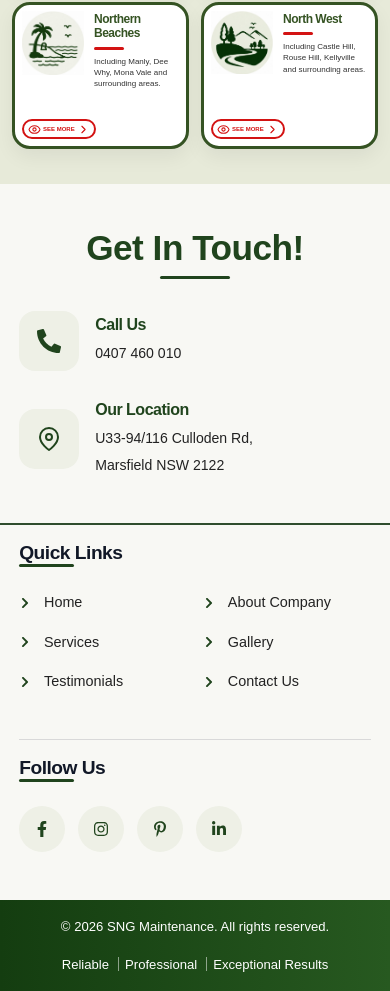
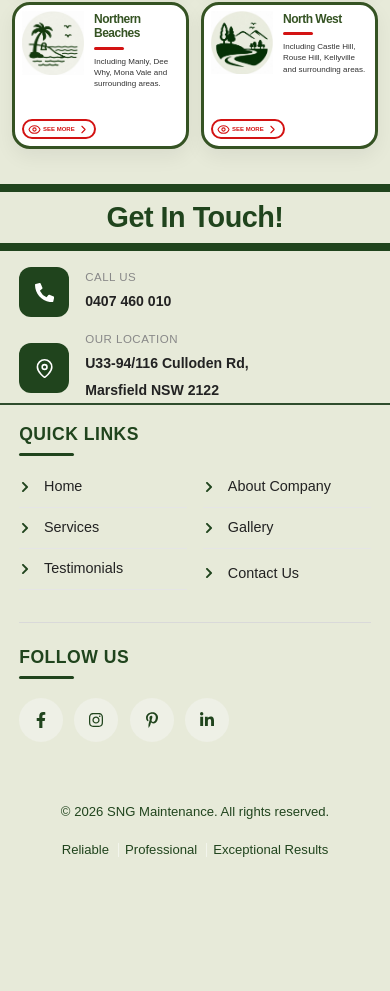
Before and after one commit to brandsbarrel/DNS, a React (Vite) app: page / in a window 390 px wide. Shown: the part 5376-6367 px from the top of the page. After the commit the page ends 6253 px from the top, so only its background shows below. Built offline with nearby package versions, Linux system fonts and the light colour scheme.

Commit message:
Change in footer

```diff
--- a/src/Components/Footer/Footer.css
+++ b/src/Components/Footer/Footer.css
@@ -1,7 +1,7 @@
-.home_footer{
-    width:100%;
-    background:#f8f8f4;
-    overflow:hidden;
+.home_footer {
+    width: 100%;
+    background: #e7ead9;
+    overflow: hidden;
 }
 
 /* =========================
@@ -10,84 +10,81 @@ TOP SECTION
 
 .home_footerTop {
     width: 100%;
-    padding: 1.8rem 5%;
+    padding: 1.5rem 0;
     text-align: center;
     border-bottom: 2px solid #2f4d2d;
+}
+
+.home_footerTopLine {
+    width: 100%;
+    height: 8px;
+    background: #20441d;
+    display: block;
 }
 
 .home_footerTop h2 {
     font-size: clamp(1.8rem, 4vw, 3.5rem);
     font-weight: 700;
     color: #20441d;
-    margin-bottom: 0.5rem;
     line-height: 1.1;
-}
-
-.home_footerLine{
-    width:70px;
-    height:3px;
-    background:#20441d;
-    margin:auto;
-    border-radius:20px;
-}
-
-.home_footerTop p{
-    font-size:clamp(0.95rem,1.1vw,1.1rem);
-    color:#222;
-    margin-top:1rem;
+    margin: 0.6rem 0;
 }
 
 /* CONTACT */
 
 .home_contactWrap {
-    margin-top: 1.5rem;
+    margin-top: 1.2rem;
+    padding: 0 5%;
     display: grid;
     grid-template-columns: 1fr auto 1fr;
     align-items: center;
     gap: 1.5rem;
 }
 
-.home_contactDivider{
-    width:1px;
-    height:120px;
-    background:#d9d9d9;
+.home_contactDivider {
+    width: 1px;
+    height: 80px;
+    background: #d9d9d9;
 }
 
-.home_contactCard{
-    display:flex;
-    align-items:center;
-    gap:1rem;
-    text-align:left;
+.home_contactCard {
+    display: flex;
+    align-items: center;
+    gap: 1rem;
+    text-align: left;
+    justify-content: center;
 }
 
-.home_contactIcon{
-    width:75px;
-    height:75px;
-    border-radius:18px;
-    background:#eef0e6;
-
-    display:flex;
-    justify-content:center;
-    align-items:center;
-
-    flex-shrink:0;
+.home_contactIcon {
+    width: 60px;
+    height: 60px;
+    border-radius: 14px;
+    background: #20441d;
+    display: flex;
+    justify-content: center;
+    align-items: center;
+    flex-shrink: 0;
 }
 
-.home_contactIcon svg{
-    font-size:2rem;
-    color:#20441d;
+.home_contactIcon svg {
+    font-size: 1.5rem;
+    color: #fff;
 }
 
-.home_contactInfo h3{
-    font-size:clamp(1.1rem,1.5vw,1.5rem);
-    color:#20441d;
-    margin-bottom:0.4rem;
+.home_contactInfo h3 {
+    font-size: clamp(0.75rem, 1vw, 0.9rem);
+    color: #888;
+    font-weight: 500;
+    margin-bottom: 0.2rem;
+    text-transform: uppercase;
+    letter-spacing: 0.5px;
 }
 
-.home_contactInfo span{
-    font-size:clamp(0.9rem,1vw,1.05rem);
-    line-height:1.6;
-    color:#222;
+.home_contactInfo span {
+    font-size: clamp(0.9rem, 1vw, 1rem);
+    line-height: 1.5;
+    color: #222;
+    font-weight: 600;
 }
 
 /* =========================
@@ -102,178 +99,163 @@ MIDDLE SECTION
     gap: 3rem;
 }
 
+.home_smallLine {
+    width: 55px;
+    height: 3px;
+    background: #20441d;
+    border-radius: 20px;
+    margin-bottom: 1.2rem;
+}
 
-.home_smallLine{
-    width:55px;
-    height:3px;
-    background:#20441d;
-    border-radius:20px;
-    margin-bottom:1.5rem;
+.home_footerBox h3 {
+    font-size: 1.1rem;
+    font-weight: 700;
+    color: #20441d;
+    margin-bottom: 0.5rem;
+    text-transform: uppercase;
+    letter-spacing: 0.5px;
 }
 
 /* LINKS */
 
-.home_linksBox ul{
-    list-style:none;
-    padding:0;
-    margin:0;
+.home_linksBox ul {
+    list-style: none;
+    padding: 0;
+    margin: 0;
 }
 
-.home_linksBox ul li{
-    display:flex;
-    align-items:center;
-    gap:0.8rem;
-    margin-bottom:1rem;
+.home_linksBox ul li {
+    display: flex;
+    align-items: center;
+    gap: 0.8rem;
+    margin-bottom: 0.7rem;
+    border-bottom: 1px solid #e5e5e5;
+    padding-bottom: 0.7rem;
 }
 
-.home_linksBox ul li svg{
-    color:#20441d;
-    font-size:0.75rem;
+.home_linksBox ul li:last-child {
+    border-bottom: none;
+    margin-bottom: 0;
 }
 
-.home_linksBox ul li a{
-    text-decoration:none;
-    color:#222;
-    font-size:clamp(0.95rem,1vw,1.05rem);
-    transition:.3s;
+.home_linksBox ul li svg {
+    color: #20441d;
+    font-size: 0.75rem;
 }
 
-.home_linksBox ul li a:hover{
-    color:#20441d;
+.home_linksBox ul li a {
+    text-decoration: none;
+    color: #222;
+    font-size: clamp(0.9rem, 1vw, 1rem);
+    transition: .3s;
+}
+
+.home_linksBox ul li a:hover {
+    color: #20441d;
 }
 
 /* SOCIAL */
 
-.home_socialIcons{
-    display:flex;
-    align-items:center;
-    gap:0.9rem;
-    margin-top:1rem;
-    flex-wrap:wrap;
+.home_socialIcons {
+    display: flex;
+    align-items: center;
+    gap: 0.9rem;
+    margin-top: 0.5rem;
+    flex-wrap: wrap;
 }
 
-.home_socialIcons a{
-    width:52px;
-    height:52px;
-    border-radius:50%;
-    background:#eef0e6;
-
-    display:flex;
-    justify-content:center;
-    align-items:center;
-
-    color:#20441d;
-    font-size:1.2rem;
-    transition:.3s;
+.home_socialIcons a {
+    width: 48px;
+    height: 48px;
+    border-radius: 50%;
+    background: #eef0e6;
+    display: flex;
+    justify-content: center;
+    align-items: center;
+    color: #20441d;
+    font-size: 1.1rem;
+    transition: .3s;
 }
 
-.home_socialIcons a:hover{
-    transform:translateY(-4px);
-}
-
-.home_domainBox{
-    margin-top:2rem;
-
-    width:100%;
-    max-width:300px;
-    min-height:56px;
-
-    border:2px solid #20441d;
-    border-radius:60px;
-
-    display:flex;
-    align-items:center;
-    gap:0.8rem;
-
-    padding:0 1rem;
-
-    color:#20441d;
-}
-
-.home_domainBox svg{
-    font-size:1.2rem;
-}
-
-.home_domainBox span{
-    font-size:0.95rem;
-    word-break:break-word;
+.home_socialIcons a:hover {
+    transform: translateY(-4px);
+    background: #20441d;
+    color: #fff;
 }
 
 /* =========================
 BOTTOM SECTION
 ========================= */
 
-.home_footerBottom{
-    width:100%;
-    padding:1.2rem 5%;
-
-    background:linear-gradient(90deg,#143d10,#275920);
-
-    display:flex;
-    justify-content:space-between;
-    align-items:center;
-    gap:1rem;
-    flex-wrap:wrap;
+.home_footerBottom {
+    width: 100%;
+    padding: 1.2rem 5%;
+    background: #e7ead9;
+    display: flex;
+    justify-content: space-between;
+    align-items: center;
+    gap: 1rem;
+    flex-wrap: wrap;
 }
 
-.home_footerBottom p{
-    color:#fff;
-    font-size:0.9rem;
+.home_footerBottom p {
+    color: #20441d;
+    font-size: 0.9rem;
 }
 
-.home_bottomLinks{
-    display:flex;
-    align-items:center;
-    gap:1.2rem;
-    flex-wrap:wrap;
+.home_bottomLinks {
+    display: flex;
+    align-items: center;
+    gap: 1.2rem;
+    flex-wrap: wrap;
 }
 
-.home_bottomLinks span{
-    color:#fff;
-    font-size:0.9rem;
-    position:relative;
+.home_bottomLinks span {
+    color: #20441d;
+    font-size: 0.9rem;
+    position: relative;
 }
 
-.home_bottomLinks span:not(:last-child)::after{
-    content:"";
-    position:absolute;
-    right:-0.6rem;
-    top:50%;
-    transform:translateY(-50%);
-    width:1px;
-    height:14px;
-    background:rgba(255,255,255,0.5);
+.home_bottomLinks span:not(:last-child)::after {
+    content: "";
+    position: absolute;
+    right: -0.6rem;
+    top: 50%;
+    transform: translateY(-50%);
+    width: 1px;
+    height: 14px;
+    background: rgba(255, 255, 255, 0.5);
 }
 
 /* =========================
 TABLET
 ========================= */
 
-@media(max-width:991px){
+@media(max-width:991px) {
 
-.home_contactWrap{
-    grid-template-columns:1fr;
-    gap:2rem;
+    .home_contactWrap {
+        grid-template-columns: 1fr;
+        gap: 1.5rem;
     }
 
-.home_contactDivider{
-    display:none;
+    .home_contactDivider {
+        display: none;
     }
 
-.home_footerMiddle{
-    grid-template-columns:1fr;
-    gap:2.5rem;
+    .home_footerMiddle {
+        grid-template-columns: 1fr;
+        gap: 2rem;
     }
 
-.home_footerBox{
-    border-right:none !important;
-    padding-right:0 !important;
-    border-bottom:1px solid #d9d9d9;
-    padding-bottom:2rem;
+    .home_footerBox {
+        border-right: none !important;
+        padding-right: 0 !important;
+        border-bottom: 1px solid #d9d9d9;
+        padding-bottom: 1.5rem;
     }
 
-.home_footerBox:last-child{
-    border-bottom:none;
+    .home_footerBox:last-child {
+        border-bottom: none;
     }
 
 }
@@ -282,129 +264,105 @@ TABLET
 MOBILE
 ========================= */
 
-@media(max-width:600px){
+@media(max-width:600px) {
 
-.home_footerTop{
-    padding:2.8rem 1.2rem;
+    .home_footerTop {
+        padding: 0rem 0;
     }
 
-.home_footerTop h2{
-    font-size:2.2rem;
+    .home_footerTopLine {
+        width: 100%;
+        height: 8px;
+        background: #20441d;
+        display: block;
+        margin: 0;
+        padding: 0;
     }
 
-.home_footerTop p{
-    font-size:0.95rem;
-    line-height:1.6;
+    .home_footerTop h2 {
+        font-size: 1.8rem;
+        padding: 0 1.2rem;
     }
 
-.home_contactWrap{
-    margin-top:2rem;
-    gap:1.8rem;
+    .home_contactWrap {
+        margin-top: 1rem;
+        padding: 0 1.2rem;
+        gap: 1rem;
     }
 
-.home_contactCard{
-    flex-direction:row;
-    align-items:center;
-    text-align:left;
-    gap:1rem;
+    .home_contactCard {
+        justify-content: flex-start;
     }
 
-.home_contactIcon{
-    width:60px;
-    height:60px;
-    border-radius:16px;
+    .home_contactIcon {
+        width: 50px;
+        height: 50px;
+        border-radius: 12px;
     }
 
-.home_contactIcon svg{
-    font-size:1.5rem;
+    .home_contactIcon svg {
+        font-size: 1.2rem;
     }
 
-.home_contactInfo h3{
-    font-size:1rem;
+    .home_contactInfo h3 {
+        font-size: 0.72rem;
     }
 
-.home_contactInfo span{
-    font-size:0.88rem;
-    line-height:1.5;
+    .home_contactInfo span {
+        font-size: 0.88rem;
     }
 
     .home_footerMiddle {
-    padding: 1rem 1.2rem;
-    gap: 1rem;
-  }
-
-.home_footerLogo{
-    width:150px;
-}
-
-.home_footerBox h3{
-    font-size:1.2rem;
-}
-
-.home_footerBox p{
-    font-size:0.9rem;
-    line-height:1.7;
+        padding: 1.2rem 1.2rem;
+        gap: 1.5rem;
+        grid-template-columns: 1fr;
+        direction: ltr;
     }
 
     .home_linksBox ul {
         display: grid;
         grid-template-columns: 1fr 1fr;
-  gap: 0.2rem 1rem;
+        gap: 0 1rem;
     }
 
-.home_linksBox ul li{
-    margin-bottom:0.8rem;
+    .home_linksBox ul li {
+        margin-bottom: 0.5rem;
+        padding-bottom: 0.5rem;
     }
 
-.home_linksBox ul li a{
-    font-size:0.9rem;
+    .home_linksBox ul li a {
+        font-size: 0.9rem;
     }
 
-.home_socialIcons{
-    gap:0.8rem;
+    .home_socialIcons {
+        gap: 0.7rem;
+        margin-top: 0.5rem;
     }
 
-.home_socialIcons a{
-    width:46px;
-    height:46px;
-    font-size:1rem;
+    .home_socialIcons a {
+        width: 44px;
+        height: 44px;
+        font-size: 1rem;
     }
 
-.home_domainBox{
-    min-height:50px;
-    border-radius:40px;
+    .home_footerBottom {
+        justify-content: center;
+        text-align: center;
+        padding: 1rem;
     }
 
-.home_footerMiddle {
-  direction: rtl;
+    .home_footerBottom p {
+        width: 100%;
+        font-size: 0.82rem;
     }
 
-.home_footerMiddle > * {
-  direction: ltr;
+    .home_bottomLinks {
+        justify-content: center;
+        gap: 1rem;
     }
 
-.home_domainBox span{
-    font-size:0.82rem;
-}
-
-.home_footerBottom{
-    justify-content:center;
-    text-align:center;
-    padding:1rem;
-}
-
-.home_footerBottom p{
-    width:100%;
-    font-size:0.82rem;
-}
-
-.home_bottomLinks{
-    justify-content:center;
-    gap:1rem;
-}
-
-.home_bottomLinks span{
-    font-size:0.82rem;
+    .home_bottomLinks span {
+        font-size: 0.82rem;
     }
 
 }
--- a/src/Components/Footer/Footer.jsx
+++ b/src/Components/Footer/Footer.jsx
@@ -1,5 +1,4 @@
 import "./Footer.css";
-import home_footerLogo from "../../assets/SNG_red.png"
 import {
   FaPhoneAlt,
   FaFacebookF,
@@ -8,7 +7,6 @@ import {
   FaLinkedinIn,
   FaChevronRight,
 } from "react-icons/fa";
-
 import { FiMapPin } from "react-icons/fi";
 
 export default function Footer() {
@@ -18,8 +16,11 @@ export default function Footer() {
       {/* TOP CONTACT SECTION */}
       <div className="home_footerTop">
 
+        <div className="home_footerTopLine"></div>
+
         <h2>Get In Touch!</h2>
-        <div className="home_footerLine"></div>
+
+        <div className="home_footerTopLine"></div>
 
         <div className="home_contactWrap">
 
@@ -58,10 +59,8 @@ export default function Footer() {
 
         {/* QUICK LINKS */}
         <div className="home_footerBox home_linksBox">
-
           <h3>Quick Links</h3>
           <div className="home_smallLine"></div>
-
           <ul>
             <li><FaChevronRight /><a href="/">Home</a></li>
             <li><FaChevronRight /><a href="/">About Company</a></li>
@@ -70,37 +69,30 @@ export default function Footer() {
             <li><FaChevronRight /><a href="/">Testimonials</a></li>
             <li><FaChevronRight /><a href="/">Contact Us</a></li>
           </ul>
-
         </div>
 
         {/* FOLLOW US */}
         <div className="home_footerBox">
-
           <h3>Follow Us</h3>
           <div className="home_smallLine"></div>
-
           <div className="home_socialIcons">
             <a href="/"><FaFacebookF /></a>
             <a href="/"><FaInstagram /></a>
             <a href="/"><FaPinterestP /></a>
             <a href="/"><FaLinkedinIn /></a>
           </div>
-
         </div>
 
       </div>
 
       {/* BOTTOM */}
       <div className="home_footerBottom">
-
         <p>© 2026 SNG Maintenance. All rights reserved.</p>
-
         <div className="home_bottomLinks">
           <span>Reliable</span>
           <span>Professional</span>
           <span>Exceptional Results</span>
         </div>
-
       </div>
 
     </footer>
```
Lines whose indentation alone changed are shown as unchanged.
